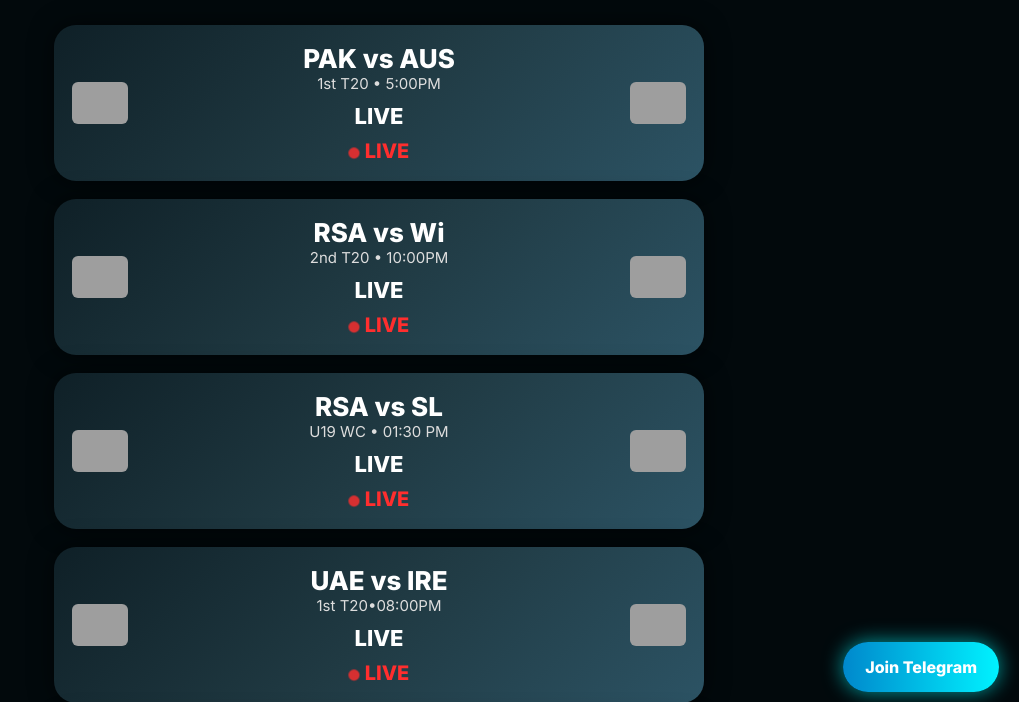
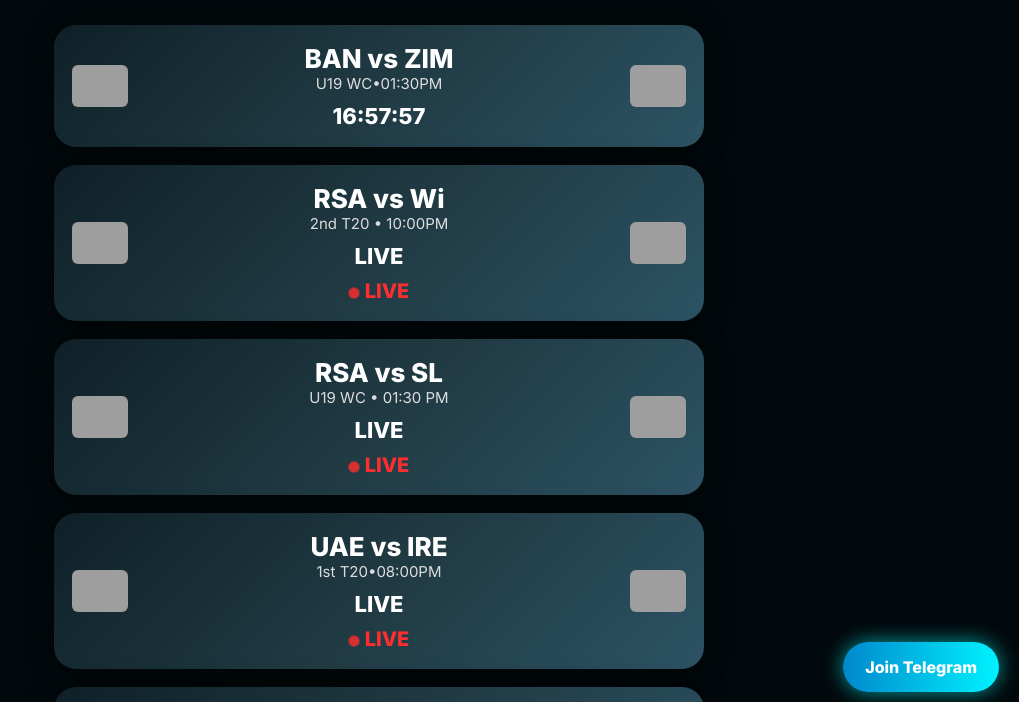
Before and after one commit to saplarose28/NaimxNahid-LivePlyer, a plain HTML site: page index.html in a window 1280 px wide. Shown: the part 88-790 px from the top of the page, without its empty margins (261-1280 px from the left). Drawn offline with nearby package versions, Linux system fonts and the light colour scheme; grey boxes are pictures that could not be loaded.

Commit message:
Update index.html

```diff
--- a/index.html
+++ b/index.html
@@ -202,11 +202,11 @@ const video=document.getElementById("video");
 
 const matches=[
 {
- title:"PAK vs AUS",
- sub:"1st T20 • 5:00PM",
- left:"https://flagcdn.com/w80/pk.png",
- right:"https://flagcdn.com/w80/au.png",
- start:"2026-01-29T17:00:00",
+ title:"BAN vs ZIM",
+ sub:"U19 WC•01:30PM",
+ left:"https://flagcdn.com/w80/bd.png",
+ right:"https://flagcdn.com/w80/zw.png",
+ start:"2026-01-31T13:30:00",
  sources:[
   {name:"FOX Sports 501",link:"https://allinonereborn.xyz/mix.m3u8/live4.php?id=197185"},
   {name:"Cricbuzz 1",link:"https://allinonereborn.xyz/mix.m3u8/live4.php?id=303629"},
```
